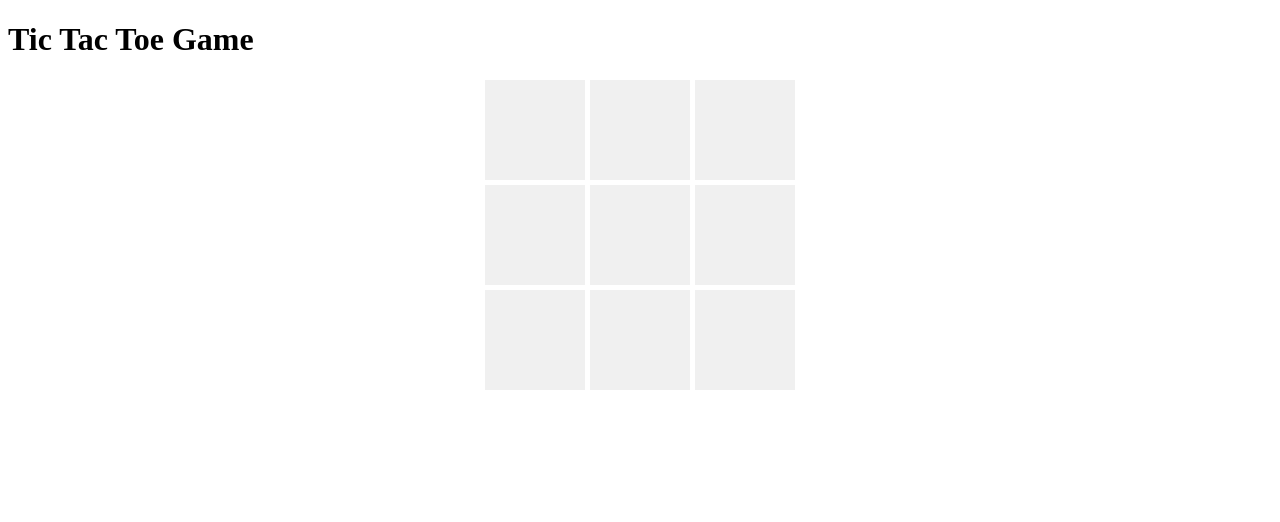
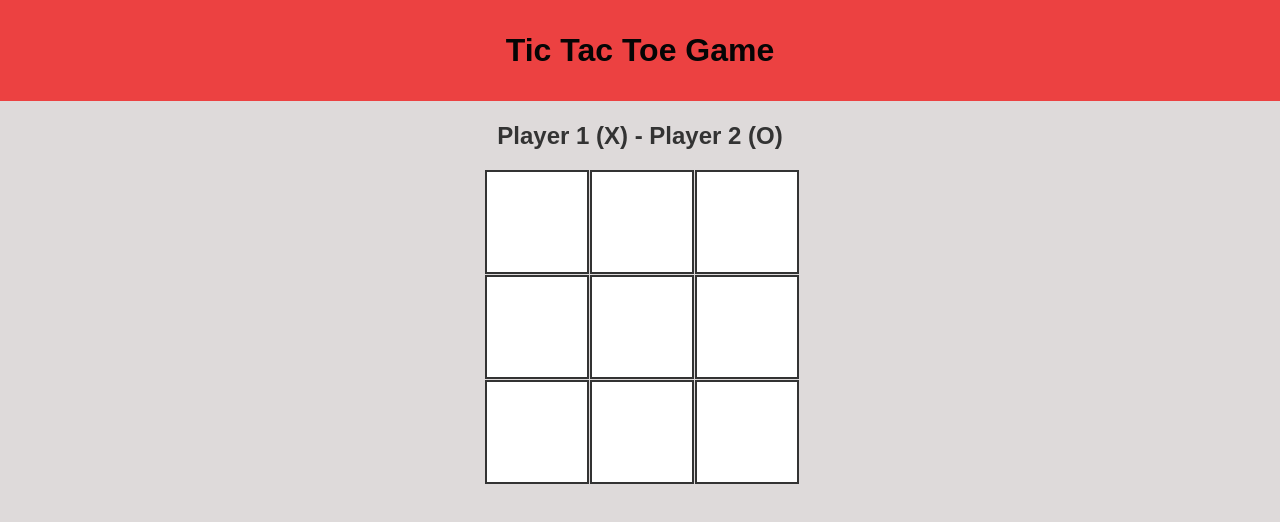
Before and after one commit to Lil-Code30/Tic-Tac-Toe_Game, a plain HTML site: page index.html in a window 1280 px wide. Drawn offline with Linux system fonts and the light colour scheme.

Commit message:
styling the presentation of the game board

```diff
--- a/index.html
+++ b/index.html
@@ -8,6 +8,9 @@
 </head>
 <body>
     <h1>Tic Tac Toe Game</h1>
+    <div>
+        <h2>Player 1 (X) - Player 2 (O)</h2>
+    </div>
     <div class="grid" id="gameBoard">
         <div id="cell01" class="cell"></div>
         <div id="cell02" class="cell"></div>
--- a/style.css
+++ b/style.css
@@ -1,10 +1,48 @@
-.grid{
+body {
+    font-family: Arial, sans-serif;
+    text-align: center;
+    background-color: #dad5d5df;
+    margin: 0;
+    padding: 0;
+}
+
+h1 {
+    color: #050505;
+    background-color: #f30303b5;
+    margin-top: 0;
+    padding: 2rem 0;
+}
+h2{
+    color: #333;
+}
+
+#gameBoard {
     display: grid;
     grid-template-columns: repeat(3, 100px);
     grid-template-rows: repeat(3, 100px);
     gap: 5px;
     justify-content: center;
+    margin-top: 20px;
 }
-.grid .cell{
-    background-color: #f0f0f0;
+
+.cell {
+    width: 100px;
+    height: 100px;
+    background-color: #fff;
+    border: 2px solid #333;
+    font-size: 2rem;
+    display: flex;
+    justify-content: center;
+    align-items: center;
+    cursor: pointer;
 }
+
+.cell:hover {
+    background-color: #ddd;
+}
+
+.output{
+    margin-top: 2rem;
+    font-size: 1.2rem;
+    font-weight: bold;
+}
```
